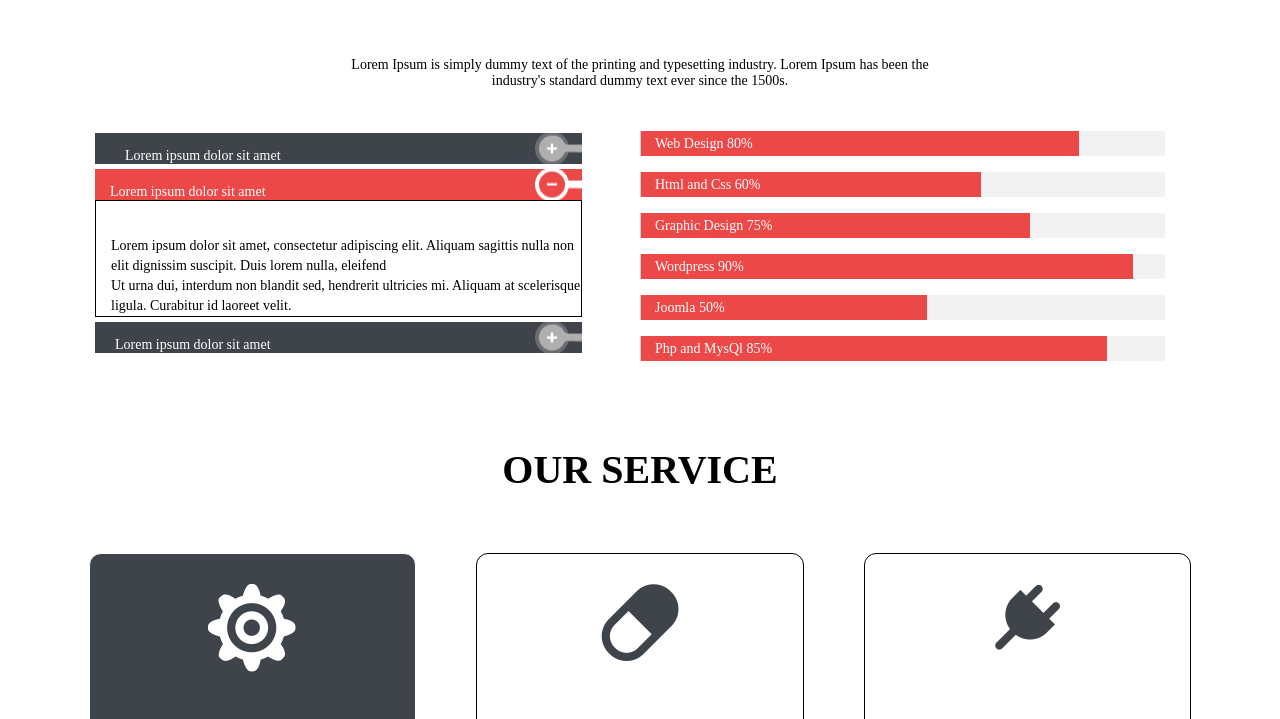
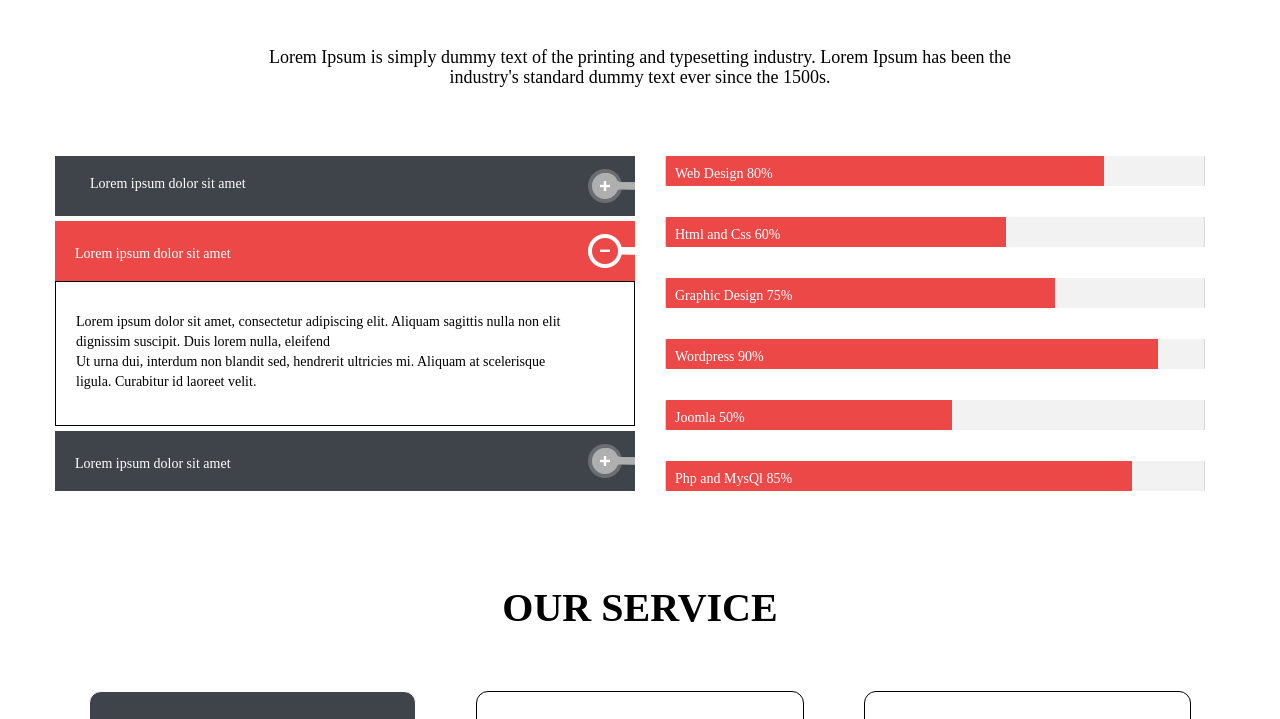
Before and after one commit to Kosbeen/New-projects, a plain HTML site: page index.html in a window 1280 px wide. Shown: the part 1008-1727 px from the top of the page. Drawn offline with Linux system fonts and the light colour scheme.

Commit message:
Add
Добавил всякие вкусности

```diff
--- a/index.html
+++ b/index.html
@@ -33,9 +33,8 @@
         <section class="info">
             <h2 class="info__title title"> WHO WE ARE</h2>
             <p class="info__title__text">Lorem Ipsum is simply dummy text of the printing and typesetting industry. Lorem Ipsum has been the <br> industry's standard dummy text ever since the 1500s.</p>
-        </section>
+
         <div class="info__container">
-            <div class="info__container__left">
                 <ul class="info__list">
                     <li class="info__list__item1">Lorem ipsum dolor sit amet </li>
                     <li class="info__list__item2">Lorem ipsum dolor sit amet</li>
@@ -43,16 +42,16 @@
                         Ut urna dui, interdum non blandit sed, hendrerit ultricies mi. Aliquam at scelerisque <br> ligula. Curabitur id laoreet velit.</li>
                     <li class="info__list__item4">Lorem ipsum dolor sit amet</li>
                 </ul>
-            </div>
-            <div class="info__container__right">
-               <li class="info__list__meter1 list__meter">Web Design 80%</li>
+                <ul class="info__right__list">
+                <li class="info__list__meter1 list__meter">Web Design 80%</li>
                <li class="info__list__meter2 list__meter">Html and Css 60%</li>
                <li class="info__list__meter3 list__meter">Graphic Design 75%</li>
                <li class="info__list__meter4 list__meter">Wordpress 90%</li>
                <li class="info__list__meter5 list__meter">Joomla 50%</li>
                <li class="info__list__meter6 list__meter">Php and MysQl 85%</li>
-            </div>
+                </ul>
         </div>
+    </section>
         <section class="service">
             <h2 class="service__title title">OUR SERVICE</h2>
             <div class="service__container">
--- a/style.css
+++ b/style.css
@@ -1,6 +1,11 @@
-
+@font-face {
+    font-family: 'Vegur';
+    src: url(./fonts/Vegur-Regular.woff) format("woff"),
+}
 * {
-    box-sizing: border-box
+    font-size: 14px;
+    box-sizing: border-box;
+    padding-inline-start: 0;
 }
 a {
     text-decoration: none;
@@ -11,7 +16,6 @@ li {
 .main__container {
     width: 1170px;
     margin: 0 auto;
-    font-size: 14px;
 }
 .header {
     margin-top: 5px;
@@ -97,26 +101,28 @@ li {
     font-weight: bold;
 }
 .info__title__text {
-    margin-top: 60px;
+    margin-top: 50px;
     text-align: center;
+    line-height: 20px;
+    font-size: 18px;
 }
 .info__container {
     display: flex;
-    margin-top: 30px;
+    margin-top: 55px;
 }
-.info__container__left {
-    max-width: 45%;
+
+.info__list {
+    padding-inline-start: 0;
 }
-.info__container__right {
-    display: flex;
-    flex-direction: column;
-    max-width: 45%;
-    margin-left: 5%;
+.info__right__list {
+    margin-left: 30px;
+    padding-inline-start: 0;
 }
 .info__list__item1 {
-    padding-left: 30px;
-    padding-top: 15px;
-    min-height: 30px;
+    padding-left: 35px;
+    padding-top: 20px;
+    min-height: 60px;
+    max-width: 580px;
     color: #ffffff;
     background-color: #3f444a;
     background-image: url(./img/info_plus_minus/superplus.png);
@@ -125,9 +131,10 @@ li {
 }
 .info__list__item2 {
     margin-top: 5px;
-    padding-top: 15px;
-    padding-left: 15px;
-    min-height: 30px;
+    padding-top: 25px;
+    padding-left: 20px;
+    min-height: 60px;
+    max-width: 580px;
     color: #ffffff;
     background-color: #ec4848;
     background-image: url(./img/info_plus_minus/superminus.png);
@@ -135,19 +142,19 @@ li {
     background-position: right;
 }
 .info__list__item3 {
-    padding-top: 35px;
-    padding-left: 15px;
-    min-height: 110px;
+    padding: 30px 20px;
+    min-height: 145px;
+    max-width: 580px;
     border: 1px solid;
     line-height: 20px;
 }
+
 .info__list__item4 {
     margin-top: 5px;
-}
-.info__list__item4 {
     padding-left: 20px;
-    padding-top: 15px;
-    min-height: 30px;
+    padding-top: 25px;
+    max-width: 580px;
+    min-height: 60px;
     color: #ffffff;
     background-color: #3f444a;
     background-image: url(./img/info_plus_minus/superplus.png);
@@ -155,18 +162,17 @@ li {
     background-position: right;
 }
 .list__meter {
-    padding-left: 15px;
-    padding-top: 5px;
-    min-width: 525px;
-    min-height: 25px;
+    min-width:550px;
+    min-height: 30px;
+    padding-top: 10px;
+    padding-left: 10px;
     color: #ffffff;
-    background-color: #f2f2f2;
 }
 .list__meter:not(:first-child) {
-    margin-top: 16px;
+    margin-top: 31px;
 }
+
 .info__list__meter1 {
-    margin-top: 12px;
     background-image: url(./img/info/firstpercent.png);
     background-repeat: no-repeat;
     background-position: left;
@@ -207,7 +213,6 @@ li {
     align-items: flex-start;
     padding: 30px 30px;
     width: 28%;
-    /* min-height: 440px; */
     font-size: 18px;
     border: 1px solid;
     border-radius: 12px;
@@ -232,6 +237,7 @@ li {
 .list__title {
     font-size: 22px;
     text-transform: uppercase;
+    font-family: 'Vegur';
 }
 .service__list__title1 {
     margin-top: 60px;
@@ -248,6 +254,7 @@ li {
     width: 155px;
     margin-top: 10px;
     align-self: center;
+    font-family: 'Vegur' sans-serif;
 }
 .service__btn2 {
     padding: 15px 15px;
```
Also changed, not shown: fonts/Vegur-Bold.woff (added), fonts/Vegur-Light.woff (added), fonts/Vegur-Regular.woff (added).
